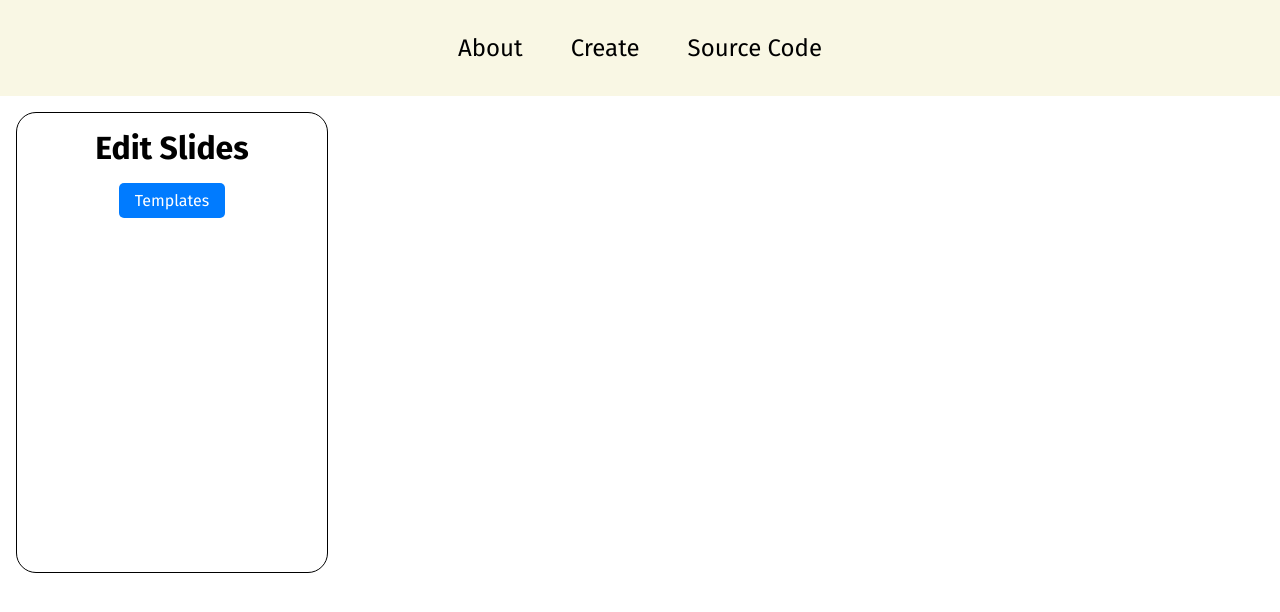
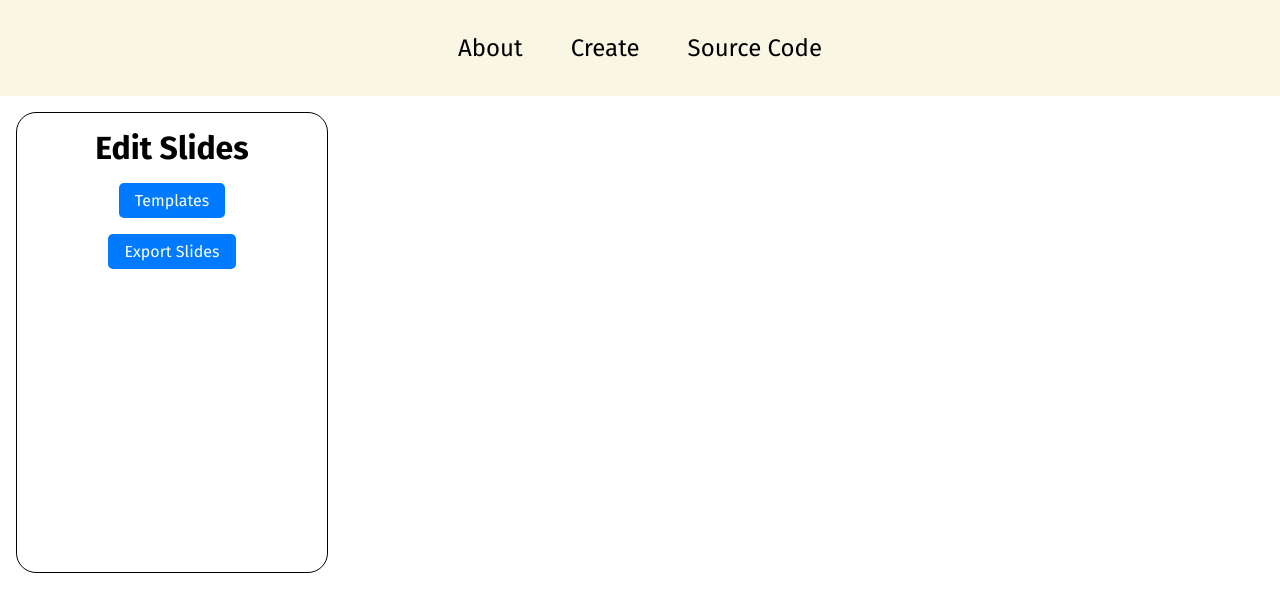
Before and after one commit to sandeepsreekumar4067/slide-genie, a React (Vite) app: page /slides in a window 1280 px wide. Shown: the top 612 px of the page. Built offline with nearby package versions, Linux system fonts and the light colour scheme; a web font is replaced by a local one.

Commit message:
added the export functionality

```diff
--- a/src/Frontend/components/slides.jsx
+++ b/src/Frontend/components/slides.jsx
@@ -1,11 +1,12 @@
 import { useEffect, useState } from "react";
 import "../style/slides.css";
+import PptxGenJS from "pptxgenjs";
 
 const Slides = () => {
     const [slides, setSlides] = useState([]);
     const [imageMap, setImageMap] = useState({});
     const [showTemplates, setShowTemplates] = useState(false);
-    const [currentTemplate, setCurrentTemplate] = useState(null);
+    const [currentTemplate, setCurrentTemplate] = useState( { id: 1, "slide-renders": "template-1-renders", "slide-image": "template-1-image" });
 
     useEffect(() => {
         const jsonData = JSON.parse(localStorage.getItem("slide-info"));
@@ -22,6 +23,146 @@ const Slides = () => {
             setImageMap(mappedImages);
         }
     }, []);
+
+    const handleExportSlides = () => {
+        let pptx = new PptxGenJS();
+
+        slides.forEach((slide, index) => {
+            let slidePptx = pptx.addSlide();
+            let templateId = currentTemplate.id;
+
+            // Set background and text color based on template
+            const templateStyles = {
+                1: { bgColor: "1E3C72", textColor: "FFFFFF" },
+                2: { bgColor: "FFFFFF", textColor: "000000" },
+                3: { bgColor: "F8F9FA", textColor: "333333" },
+                4: { bgColor: "000000", textColor: "FFFFFF" },
+                5: { bgColor: "FFEEDD", textColor: "663300" },
+                6: { bgColor: "222831", textColor: "EEEEEE" },
+                7: { bgColor: "D8E3E7", textColor: "05386B" },
+            };
+
+            let template = templateStyles[templateId] || templateStyles[1];
+            slidePptx.background = { fill: template.bgColor };
+
+            // Layouts based on selected template
+            if (templateId === 1 || templateId === 2) {
+                // Centered text layout
+                slidePptx.addText(slide.inputs.title, {
+                    x: 1,
+                    y: 1,
+                    w: 8,
+                    h: 1,
+                    align: "center",
+                    color: template.textColor,
+                    fontSize: 24,
+                    bold: true,
+                });
+
+                slidePptx.addText(slide.inputs.body, {
+                    x: 1,
+                    y: 2,
+                    w: 8,
+                    h: 3,
+                    align: "center",
+                    color: template.textColor,
+                    fontSize: 18,
+                });
+
+                if (imageMap[index + 1]) {
+                    slidePptx.addImage({
+                        path: `src/backend/generated_pictures/${imageMap[index + 1]}`,
+                        x: 2,
+                        y: 4,
+                        w: 6,
+                        h: 3,
+                    });
+                }
+            }
+            else if (templateId === 3 || templateId === 4) {
+                // Left image, right text OR Right image, left text
+                let isLeftImage = templateId === 3;
+
+                if (imageMap[index + 1]) {
+                    slidePptx.addImage({
+                        path: `src/backend/generated_pictures/${imageMap[index + 1]}`,
+                        x: isLeftImage ? 0.5 : 4.5,
+                        y: 1,
+                        w: 4,
+                        h: 3,
+                    });
+                }
+
+                slidePptx.addText(slide.inputs.title, {
+                    x: isLeftImage ? 5 : 0.5,
+                    y: 1,
+                    w: 4,
+                    h: 1,
+                    align: "left",
+                    color: template.textColor,
+                    fontSize: 24,
+                    bold: true,
+                });
+
+                slidePptx.addText(slide.inputs.body, {
+                    x: isLeftImage ? 5 : 0.5,
+                    y: 2,
+                    w: 4,
+                    h: 3,
+                    align: "left",
+                    color: template.textColor,
+                    fontSize: 18,
+                });
+            }
+            else if (templateId === 5 || templateId === 6 || templateId === 7) {
+                // Other unique layouts
+                slidePptx.addText(slide.inputs.title, {
+                    x: 1,
+                    y: 0.5,
+                    w: 8,
+                    h: 1,
+                    align: "center",
+                    color: template.textColor,
+                    fontSize: 26,
+                    bold: true,
+                });
+
+                slidePptx.addText(slide.inputs.subtitle, {
+                    x: 1,
+                    y: 1.5,
+                    w: 8,
+                    h: 1,
+                    align: "center",
+                    color: template.textColor,
+                    fontSize: 20,
+                    italic: true,
+                });
+
+                slidePptx.addText(slide.inputs.body, {
+                    x: 1,
+                    y: 2.5,
+                    w: 8,
+                    h: 3,
+                    align: "center",
+                    color: template.textColor,
+                    fontSize: 18,
+                });
+
+                if (imageMap[index + 1]) {
+                    slidePptx.addImage({
+                        path: `src/backend/generated_pictures/${imageMap[index + 1]}`,
+                        x: 2,
+                        y: 5.5,
+                        w: 6,
+                        h: 3,
+                    });
+                }
+            }
+        });
+
+        // Save & Download the PPTX
+        pptx.writeFile({ fileName: "Generated_Presentation.pptx" });
+    };
 
     const templates = [
         { id: 1, "slide-renders": "template-1-renders", "slide-image": "template-1-image" },
@@ -60,6 +201,9 @@ const Slides = () => {
                         ))}
                     </div>
                 )}
+                 <button className="template-button" onClick={handleExportSlides}>
+                    Export Slides
+                </button>
             </div>
 
             <div className="slide-viewer">
```
